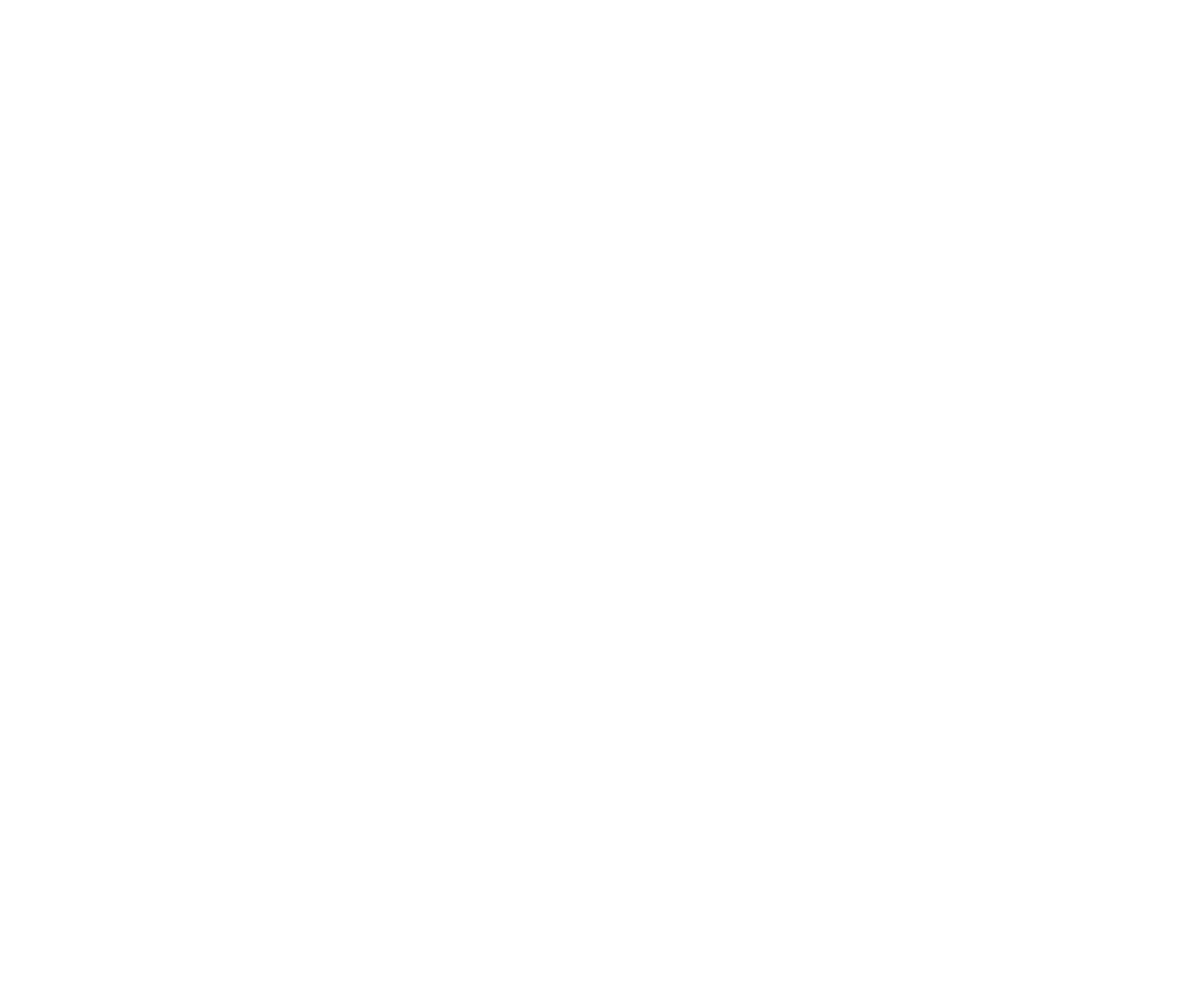
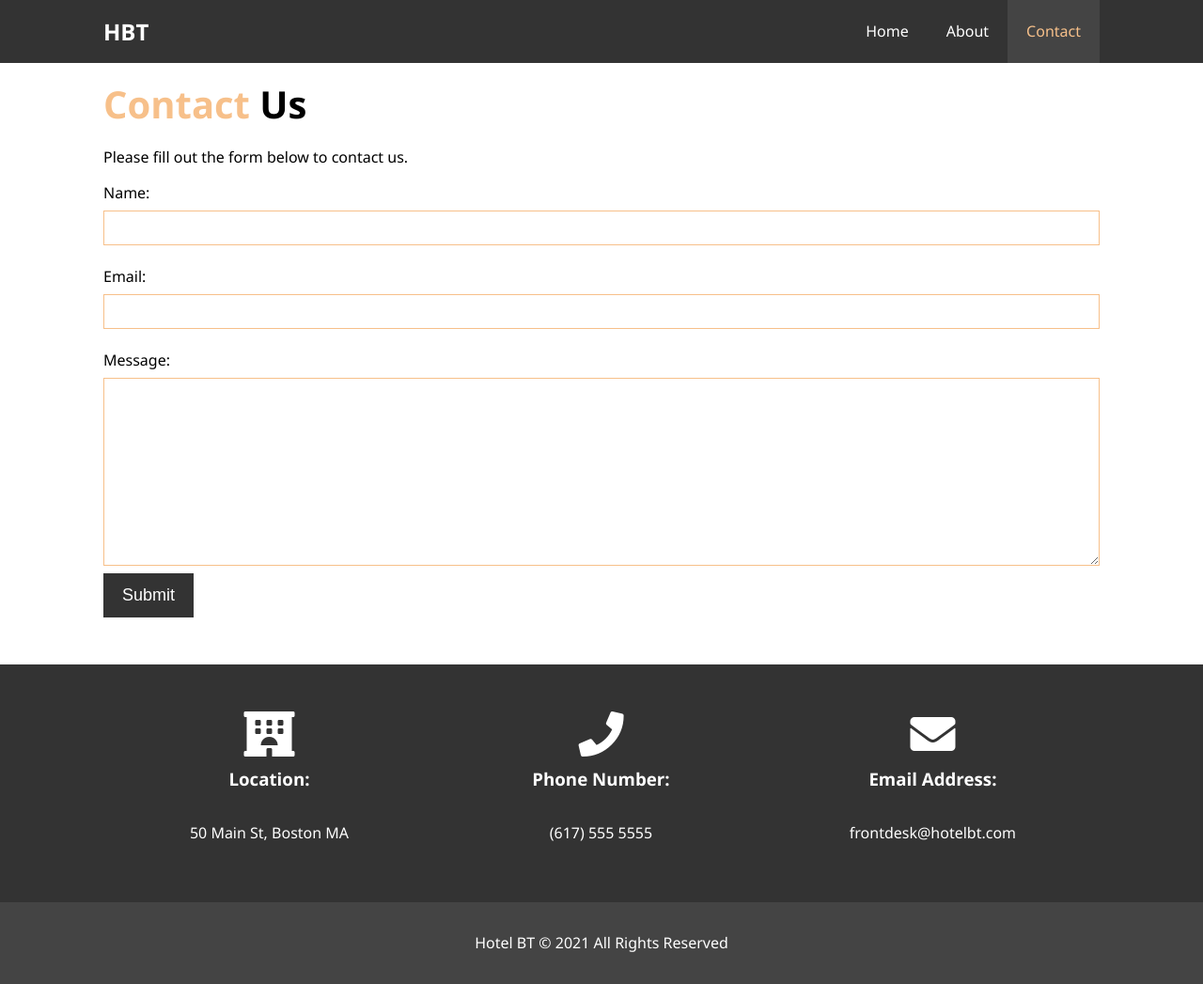
Before and after one commit to oliviaroche/traversy-media-projects, a plain HTML site: page hotel-website/contact.html in a window 1280 px wide. Shown: the whole page at 94% size. Before the commit the page ends 800 px from the top, so only its background shows below. Drawn offline with Linux system fonts and the light colour scheme.

Commit message:
added folder with completed files

```diff
--- a/hotel-website/contact.html
+++ b/hotel-website/contact.html
@@ -0,0 +1,77 @@
+<!DOCTYPE html>
+<html lang="en">
+
+<head>
+    <meta charset="UTF-8">
+    <meta name="viewport" content="width=device-width, initial-scale=1.0">
+    <meta http-equiv="X-UA-Compatible" content="ie=edge">
+    <meta name="description" content="Welcome to the most extraordinary hotel in Boston Massachusetts">
+    <meta name="keywords" content="hotel, boston hotel, new england hotel">
+    <link rel="stylesheet" href="https://cdnjs.cloudflare.com/ajax/libs/font-awesome/5.15.3/css/all.min.css">
+    <link rel="stylesheet" href="css/main.css">
+    <title>Hotel BT | Contact</title>
+</head>
+
+<body>
+    <header>
+        <nav id="navbar">
+            <div class="container">
+                <h1 class="logo"><a href="index.html">HBT</a></h1>
+                <ul>
+                    <li><a href="index.html">Home</a></li>
+                    <li><a href="about.html">About</a></li>
+                    <li><a class="active" href="contact.html">Contact</a></li>
+                </ul>
+            </div>
+        </nav>
+    </header>
+
+    <section id="contact-form" class="py-3">
+        <div class="container">
+            <h1 class="large-heading"><span class="text-primary">Contact</span> Us</h1>
+            <p>Please fill out the form below to contact us.</p>
+            <form>
+                <div class="form-group">
+                    <label for="name">Name:</label>
+                    <input type="text" name="name" id="name">
+                </div>
+                <div class="form-group">
+                    <label for="email">Email:</label>
+                    <input type="email" name="email" id="email">
+                </div>
+                <div class="form-group">
+                    <label for="message">Message:</label>
+                    <textarea name="message" id="message"></textarea>
+                    <button type="submit" class="btn">Submit</button>
+                </div>
+            </form>
+        </div>
+    </section>
+
+    <section id="contact-info" class="bg-dark">
+        <div class="container">
+            <div class="box">
+                <i class="fas fa-hotel fa-3x"></i>
+                <h3>Location:</h3>
+                <p>50 Main St, Boston MA</p>
+            </div>
+            <div class="box">
+                <i class="fas fa-phone fa-3x"></i>
+                <h3>Phone Number:</h3>
+                <p>(617) 555 5555</p>
+            </div>
+            <div class="box">
+                <i class="fas fa-envelope fa-3x"></i>
+                <h3>Email Address:</h3>
+                <p>frontdesk@hotelbt.com</p>
+            </div>
+        </div>
+    </section>
+
+    <footer id="main-footer">
+        <p>Hotel BT &copy; 2021 All Rights Reserved</p>
+    </footer>
+
+</body>
+
+</html>
--- a/hotel-website/css/main.css
+++ b/hotel-website/css/main.css
@@ -211,11 +211,54 @@ p {
 #testimonials {
     height: 600px;
     background: url(../images/test-bg.jpg) no-repeat center center/cover;
-    padding-top: 40px;
+    padding-top: 100px;
+}
+
+#testimonials h2 {
+    color: #fff;
+    text-align: center;
+    padding-bottom: 40px;
+}
+
+#testimonials .testimonial {
+    padding: 20px;
+    margin-bottom: 40px;
+    border-radius: 5px;
+    opacity: 0.9;
 }
 
 #testimonials .testimonial img {
     width: 100px;
+    float: left; /* text auto floats right */
+    margin-right: 20px;
+    border-radius: 50%;
+}
+
+/* Contact Form */
+#contact-form .form-group {
+    margin-bottom: 20px;
+}
+
+#contact-form label {
+    display: block; /* push inputs to next line */
+    margin-bottom: 5px;
+}
+
+#contact-form input,
+#contact-form textarea {
+    width: 100%;
+    padding: 10px;
+    border: 1px #ddd solid;
+}
+
+#contact-form input,
+#contact-form textarea {
+    outline: none;
+    border-color: #f7c08a
+}
+
+#contact-form textarea {
+    height: 200px;
 }
 
 /* Footer */
```
Also changed, not shown: hotel-website/about.html (+2 -1 lines).
